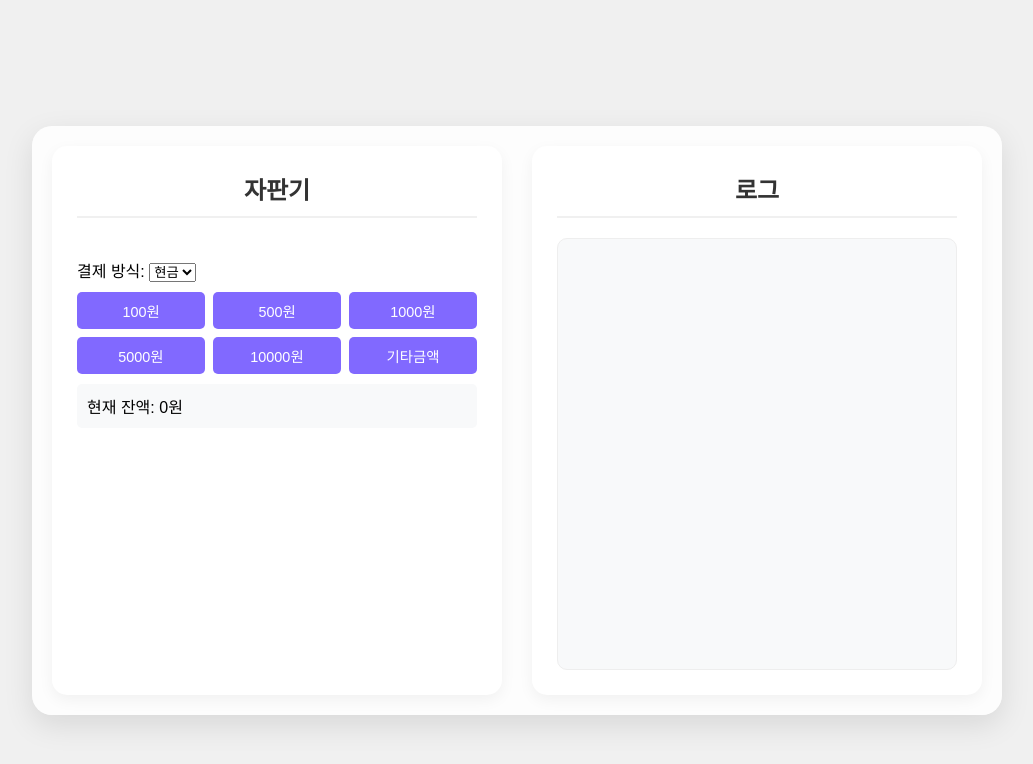
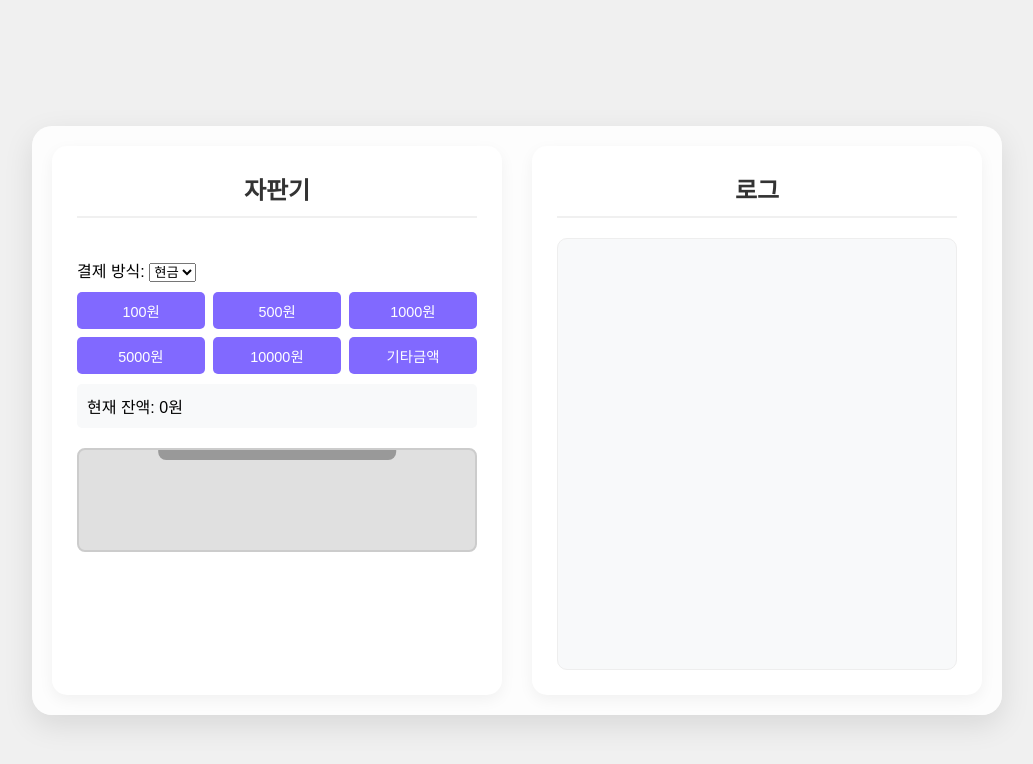
Before and after one commit to madisonrubylee/hyunjoo-vending-machine, a website built with Vite: page index.html in a window 1280 px wide. Shown: the whole page, without its empty margins (123-1156 px from the left). Built offline with nearby package versions, Linux system fonts and the light colour scheme; files whose address does not match are found by name.

Commit message:
feat : 자판기 UI > 배출구 추가

```diff
--- a/index.html
+++ b/index.html
@@ -39,6 +39,11 @@
               카드 결제하기
             </button>
           </div>
+
+          <div class="dispenser-slot">
+            <div class="slot-door"></div>
+            <div class="dispensed-items" id="dispensedItems"></div>
+          </div>
         </div>
       </div>
 
--- a/styles.css
+++ b/styles.css
@@ -55,6 +55,7 @@ body {
   transition: all 0.3s;
   cursor: not-allowed;
   opacity: 0.7;
+  background: white;
 }
 
 .drink-item.available {
@@ -86,7 +87,7 @@ body {
   border-color: #ff4444;
 }
 
-.drink-item:active {
+.drink-item.available:active {
   transform: translateY(0);
 }
 
@@ -203,6 +204,25 @@ body {
   }
 }
 
+@keyframes dispense {
+  0% {
+    transform: translateY(0);
+    opacity: 1;
+  }
+  50% {
+    transform: translateY(10px);
+    opacity: 0.5;
+  }
+  100% {
+    transform: translateY(0);
+    opacity: 1;
+  }
+}
+
+.drink-item.dispensing {
+  animation: dispense 1s ease-in-out;
+}
+
 @media screen and (max-width: 900px) {
   body {
     padding: 10px;
@@ -259,3 +279,52 @@ body {
     font-size: 0.8rem;
   }
 }
+
+/* 음료 배출구 스타일 */
+.dispenser-slot {
+  margin-top: 20px;
+  position: relative;
+  height: 80px;
+  background: #e0e0e0;
+  border-radius: 8px;
+  padding: 10px;
+  border: 2px solid #ccc;
+}
+
+.slot-door {
+  position: absolute;
+  top: 0;
+  left: 50%;
+  transform: translateX(-50%);
+  width: 60%;
+  height: 10px;
+  background: #999;
+  border-radius: 0 0 8px 8px;
+}
+
+.dispensed-items {
+  position: relative;
+  top: 20px;
+  display: flex;
+  flex-wrap: wrap;
+  gap: 8px;
+  justify-content: center;
+  align-items: center;
+  min-height: 40px;
+}
+
+.dispensed-item {
+  font-size: 1.5rem;
+  animation: dropIn 0.5s ease-in-out;
+}
+
+@keyframes dropIn {
+  0% {
+    transform: translateY(-20px);
+    opacity: 0;
+  }
+  100% {
+    transform: translateY(0);
+    opacity: 1;
+  }
+}
```
